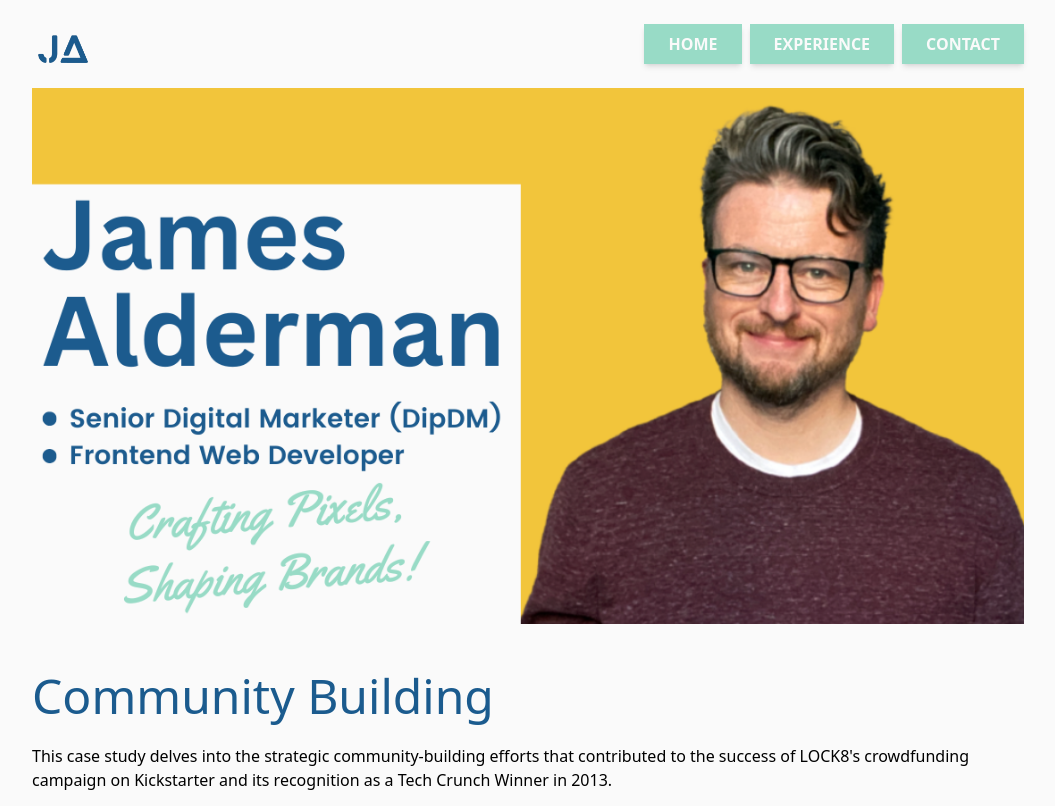
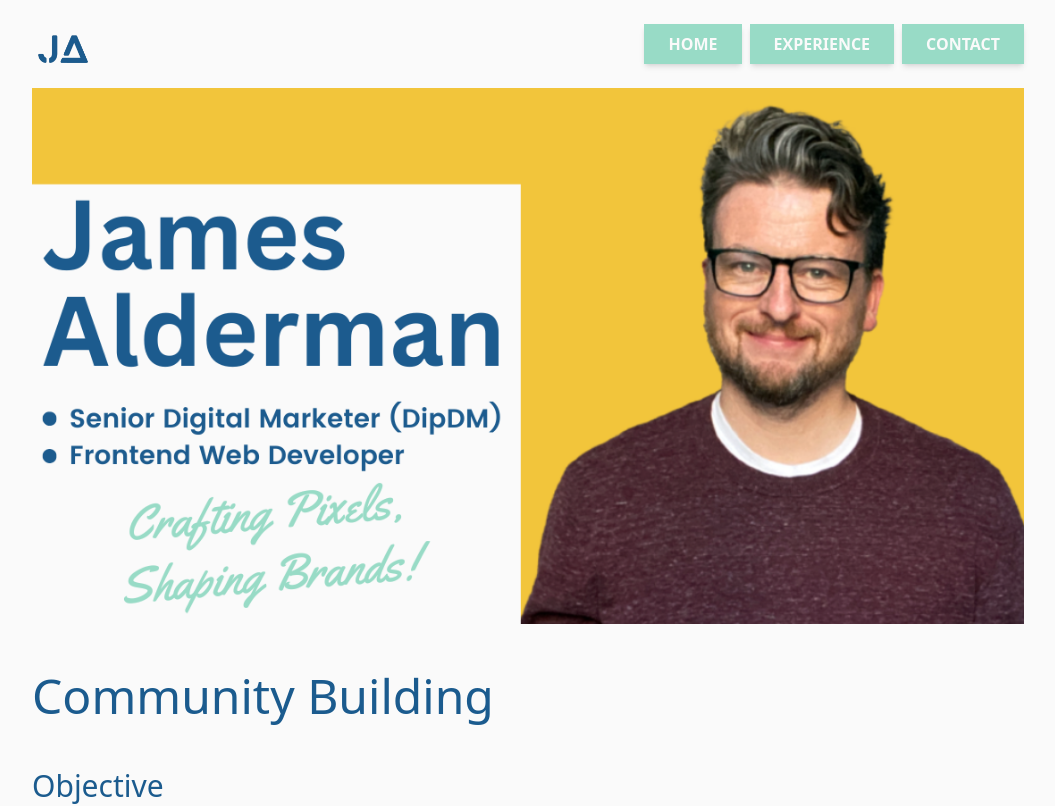
Before and after one commit to JAldo1980/marketing-portfolio, a React (Vite) app: page /portfolio/community-building in a window 1280 px wide. Shown: the top 806 px of the page, without its empty margins (112-1167 px from the left). Built offline with nearby package versions, Linux system fonts and the light colour scheme.

Commit message:
component update

```diff
--- a/src/components/PortfolioData.jsx
+++ b/src/components/PortfolioData.jsx
@@ -215,7 +215,8 @@ const PortfolioData = [
     buttonLink: "#",
     techUsed: "Adobe CC | Canva | Content Creation",
     // individual page details below
-    objective: "Please add",
+    objective:
+      "Here I show off my graphical designs for social media and other forms of content.",
     approach: [
       "1. Content Focus: Produced YouTube videos focusing on reviewing digital marketing portfolios submitted by viewers, aiming to provide constructive feedback and inspiration for portfolio creation.",
       "2. Target Audience Engagement: Tailored content specifically for digital marketing students, graduates, and aspiring marketers, addressing their unique challenges and needs in portfolio development.",
--- a/src/components/ProjectPage.jsx
+++ b/src/components/ProjectPage.jsx
@@ -19,8 +19,6 @@ const IndividualProject = () => {
       <h2 className="mt-12 text-5xl text-customBlue">{project.title}</h2>
       <div className="mt-6 flex flex-col">
         <div>
-          <p>{project.text}</p>
-
           <h3 className="mt-6 text-3xl text-customBlue">Objective</h3>
           <p className="mt-3">{project.objective}</p>
 
```
